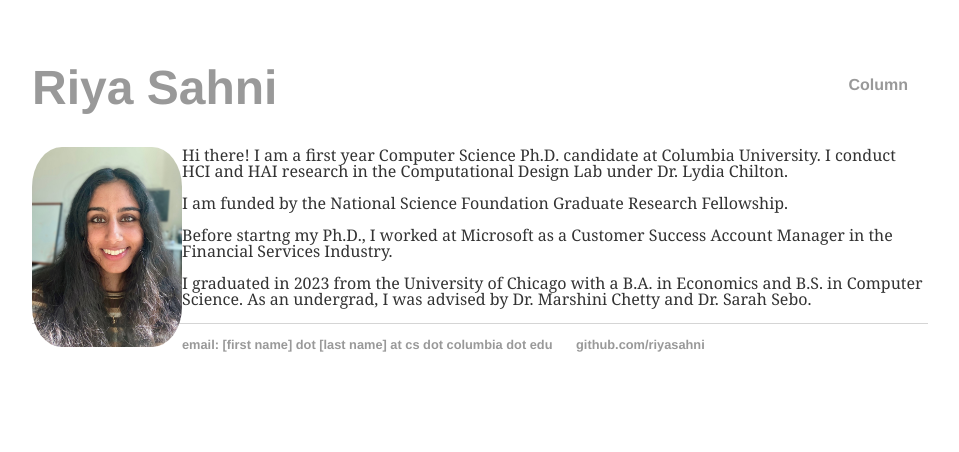
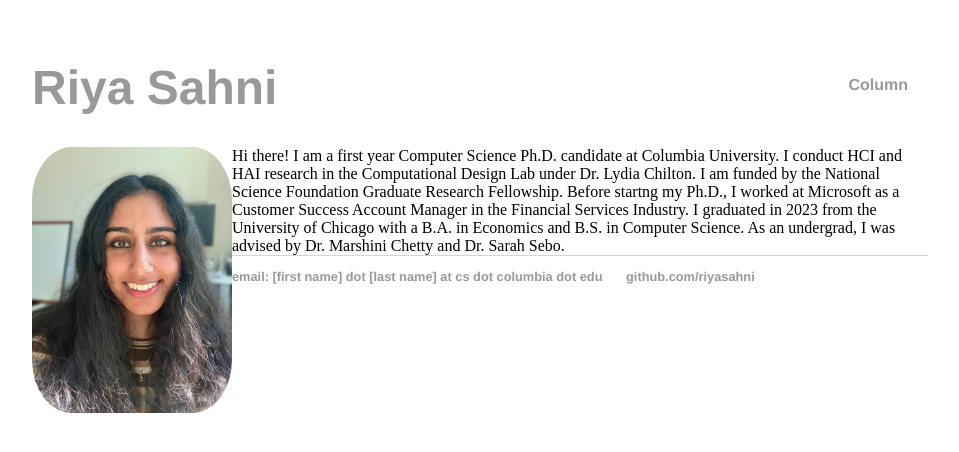
Before and after one commit to riyasahni/riyasahni.github.io, a Jekyll site: the page built from index.html, in a window 1280 px wide. Shown: the top 452 px of the page, without its empty margins (160-1119 px from the left). Built offline with Jekyll 4.4.1, drawn with Linux system fonts in a browser that asks for light colours.

Commit message:
:p playing around

```diff
--- a/css/main.css
+++ b/css/main.css
@@ -44,8 +44,9 @@
 p {
     font-size: 1em;
     line-height: 1em;
-    font-family:'Georgia', 'Arial', 'Merriweather';
+    font-family:'Helvetica', 'Arial', 'Sans-Serif';
     color: #333;
+    align-items: left;
 }
 footer {
     border-top: 1px solid #d5d5d5;
--- a/index.html
+++ b/index.html
@@ -3,9 +3,12 @@
 title: Riya Sahni
 ---
 <div class="blurb">
-	<img align: left src="img/image0.jpeg" alt="riya_sahni" style="width: 150px" hspace: 20 >
-	<p>Hi there! I am a first year Computer Science Ph.D. candidate at Columbia University. I conduct HCI and HAI research in the Computational Design Lab under Dr. Lydia Chilton.</p>
-	<p>I am funded by the National Science Foundation Graduate Research Fellowship.</p>
-	<p>Before startng my Ph.D., I worked at Microsoft as a Customer Success Account Manager in the Financial Services Industry.</p>
-	<p>I graduated in 2023 from the University of Chicago with a B.A. in Economics and B.S. in Computer Science. As an undergrad, I was advised by Dr. Marshini Chetty and Dr. Sarah Sebo.</p>
+	<img align: left src="img/image0.jpeg" alt="riya_sahni" style="width: 200px" hspace: 20 >
+	Hi there! I am a first year Computer Science Ph.D. candidate at Columbia University. I conduct HCI and HAI research in the Computational Design Lab under Dr. Lydia Chilton.
+
+	I am funded by the National Science Foundation Graduate Research Fellowship.
+
+	Before startng my Ph.D., I worked at Microsoft as a Customer Success Account Manager in the Financial Services Industry.
+
+	I graduated in 2023 from the University of Chicago with a B.A. in Economics and B.S. in Computer Science. As an undergrad, I was advised by Dr. Marshini Chetty and Dr. Sarah Sebo.
 </div><!-- /.blurb -->
```
